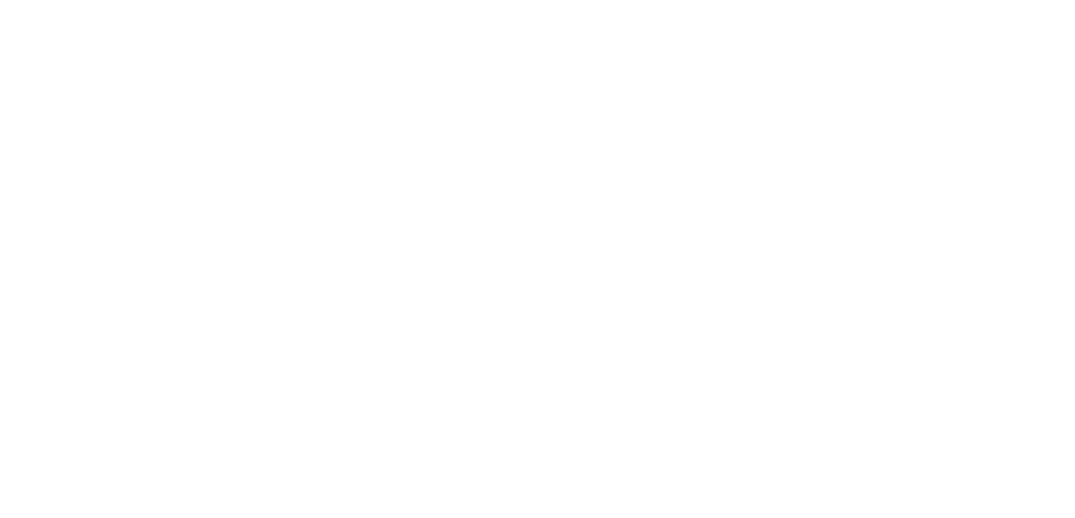
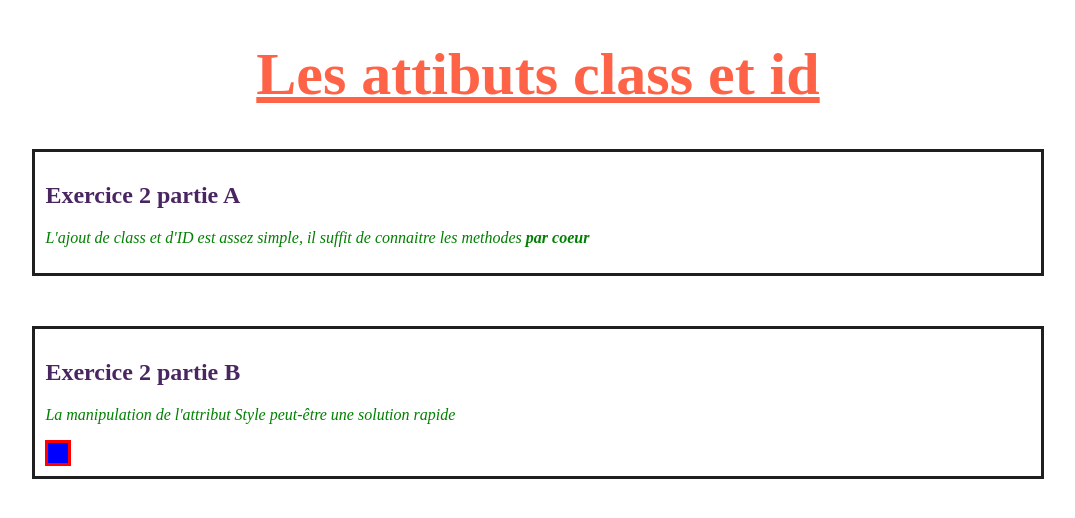
Before and after one commit to LoicLeTeno/Exo2_manipulation_element_dom, a plain HTML site: page index.html in a window 1280 px wide. Shown: the whole page, without its empty margins (102-1177 px from the left). Drawn offline with Linux system fonts and the light colour scheme.

Commit message:
fin exo (correction) LLT

```diff
--- a/public/css/style.css
+++ b/public/css/style.css
@@ -33,7 +33,8 @@
 }
 
 .text{
-    color: teal;
+    /* color: teal; */
+    color: green;
     font-style: italic;
 }
 
--- a/public/js/main.js
+++ b/public/js/main.js
@@ -0,0 +1,57 @@
+// part 1
+    // ### 1
+let h1 = document.querySelector('h1');
+h1.innerText = "Les attibuts class et id";
+
+    // ### 2
+let h2_1 = document.querySelectorAll('h2')[0];
+h2_1.innerText = "Exercice 2 partie A";
+
+    // ### 3
+let h2_2 = document.querySelectorAll('h2')[1];
+h2_2.innerText = "Exercice 2 partie B";
+
+    // ### 4
+let p_1 = document.querySelectorAll('p')[0];
+p_1.innerHTML = "L'ajout de class et d'ID est assez simple, il suffit de connaitre les methodes <b>par coeur</b>";
+
+    // ### 5
+let p_2 = document.querySelectorAll('p')[1];
+p_2.innerHTML = "La manipulation de l'attribut Style peut-être une <i>solution</i> rapide";
+
+
+// PARTIE 2.1
+    // ### 6
+h1.id = "bigTitle";
+
+    // ### 7
+let div = document.querySelector('div');
+div.className = "container";
+
+    // ### 8
+let h2_all = document.querySelectorAll('h2');
+h2_all.forEach(h2 => {
+    h2.className = "title";
+});
+
+    // ### 9
+let p_all = document.querySelectorAll('p');
+p_all.forEach(p => {
+    p.className = "text";
+});
+
+
+// PARTIE 2.2
+    // ### 10
+let section_1 = document.querySelectorAll('section')[0];
+section_1.className = "margin-bottom" + " border-black " + "padding";
+
+    // ### 11
+let section_2 = document.querySelectorAll('section')[1];
+section_2.className = "margin-top" + " border-black " + "padding";
+
+    // ### 12
+let div_parent_section = document.querySelectorAll('section')[1].querySelector('div');
+div_parent_section.setAttribute('style', 'background-color: blue; border: solid 3px red; height: 20px; width: 20px;');
+
+console.log(div_parent_section);
```
